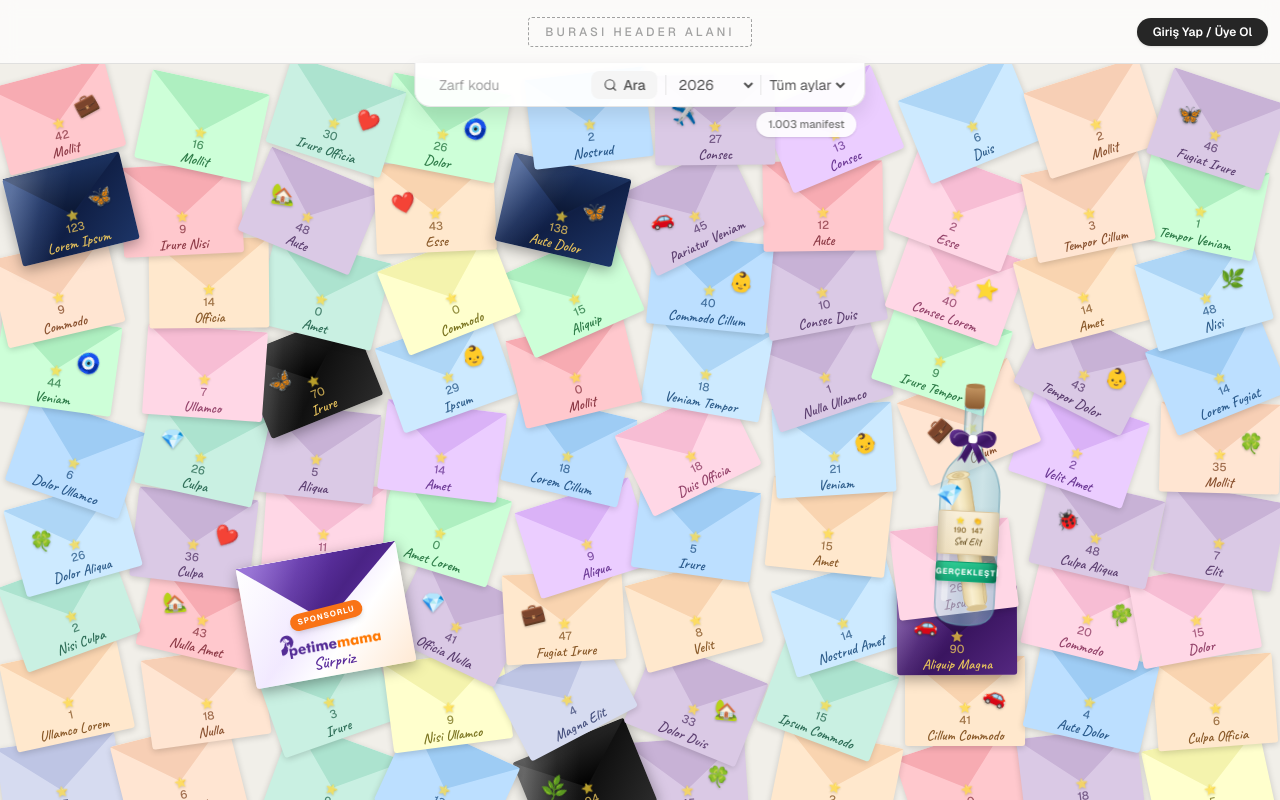
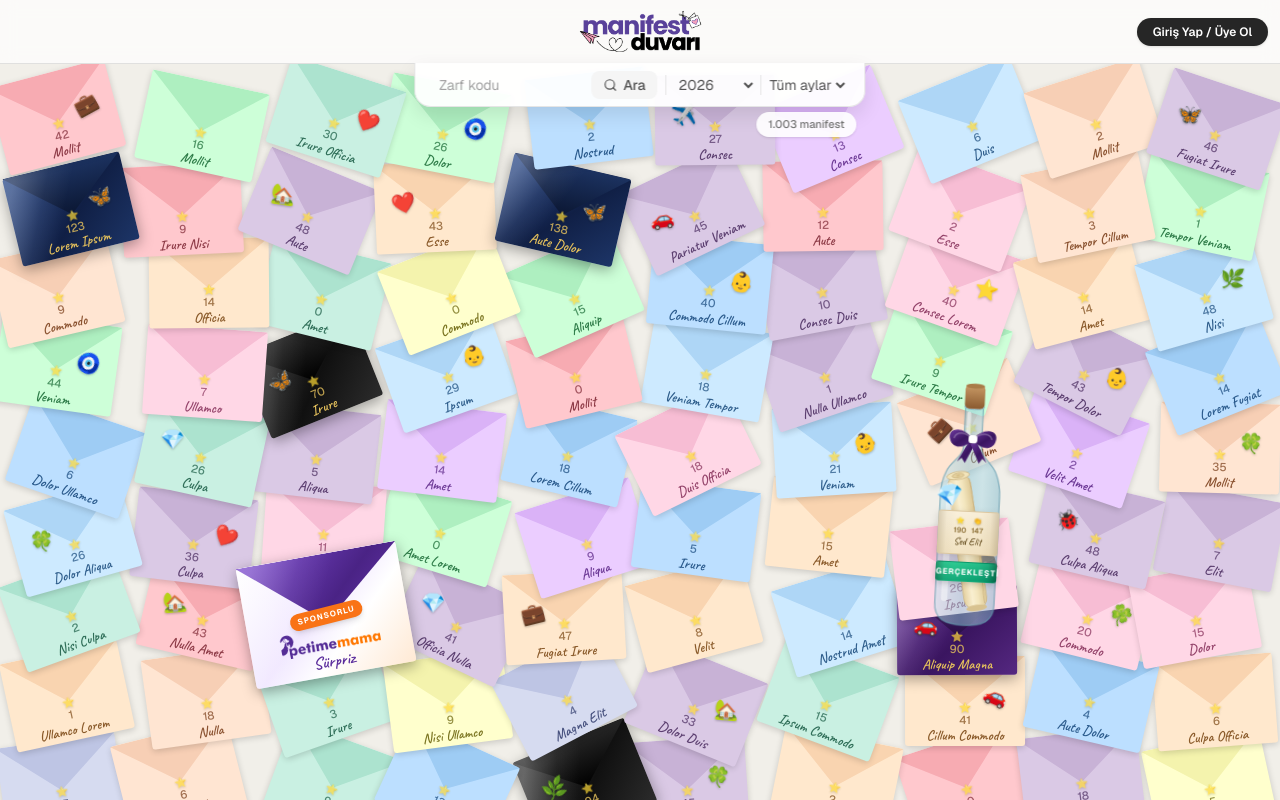
Before and after one commit to Omac2404/duvar, a Next.js app: page / in a window 1280 px wide. Shown: the top 800 px of the page. Built offline with nearby package versions, Linux system fonts and the light colour scheme.

Commit message:
Site logosu header'a yerlestirildi
Co-Authored-By: Claude Fable 5 <noreply@anthropic.com>

```diff
--- a/app/components/SiteHeader.tsx
+++ b/app/components/SiteHeader.tsx
@@ -1,7 +1,7 @@
 "use client";
 
 // ── Ortak header — duvar, üyelik ve panel sayfalarının hepsinde görünür ──
-// Ortadaki alan şimdilik placeholder; sağda üyelik durumu (girişliyse
+// Ortada ana sayfaya dönen logo; sağda üyelik durumu (girişliyse
 // avatarlı panel kısayolu, değilse giriş butonu). Duvar sayfası arama
 // panelini children olarak içine asar.
 
@@ -18,11 +18,14 @@ export default function SiteHeader({
 
   return (
     <header className="sticky top-0 z-[1500] flex h-16 shrink-0 items-center justify-center border-b border-neutral-300/70 bg-white/70 backdrop-blur">
-      <a
-        href="/"
-        className="rounded border border-dashed border-neutral-400 px-4 py-1.5 text-xs font-medium uppercase tracking-[0.25em] text-neutral-400 transition-colors hover:text-neutral-500"
-      >
-        Burası header alanı
+      <a href="/" className="flex items-center" aria-label="Manifest Duvarı — ana sayfa">
+        {/* eslint-disable-next-line @next/next/no-img-element */}
+        <img
+          src="/logo.png"
+          alt="Manifest Duvarı"
+          className="h-11 w-auto"
+          draggable={false}
+        />
       </a>
 
       {me ? (
```
Also changed, not shown: gorseller/manifest duvarı logo .png (added), public/logo.png (added).
